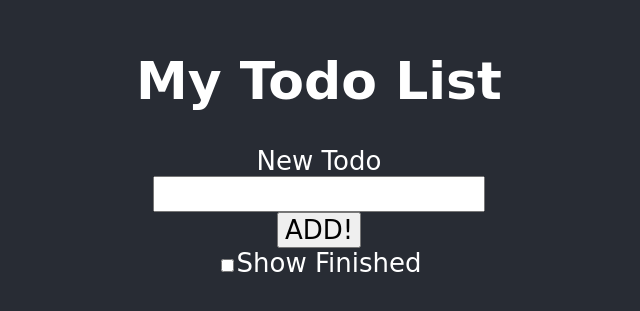
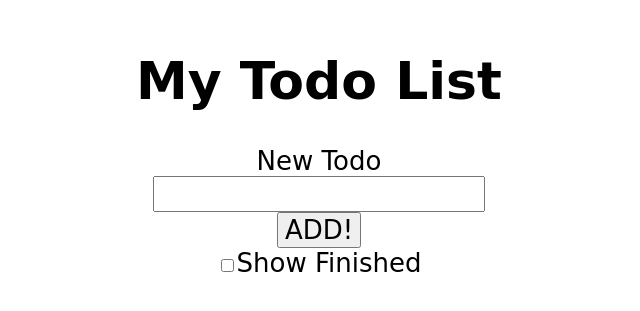
Before and after one commit to fimion/react-to-vue-app, a React (Vite) app: page / in a window 1280 px wide. Shown: the part 227-538 px from the top of the page, without its empty margins (321-961 px from the left). Built offline with nearby package versions, Linux system fonts and the light colour scheme.

Commit message:
Update App.css for embedding

```diff
--- a/src/App.css
+++ b/src/App.css
@@ -1,12 +1,12 @@
 .App {
-  background-color: #282c34;
+  background-color: white;
     min-height: 100vh;
     display: flex;
     flex-direction: column;
     align-items: center;
     justify-content: center;
     font-size: calc(10px + 2vmin);
-    color: white;
+    color: black;
     font-family: 'Comic Sans MS', cursive;
 }
 
```
